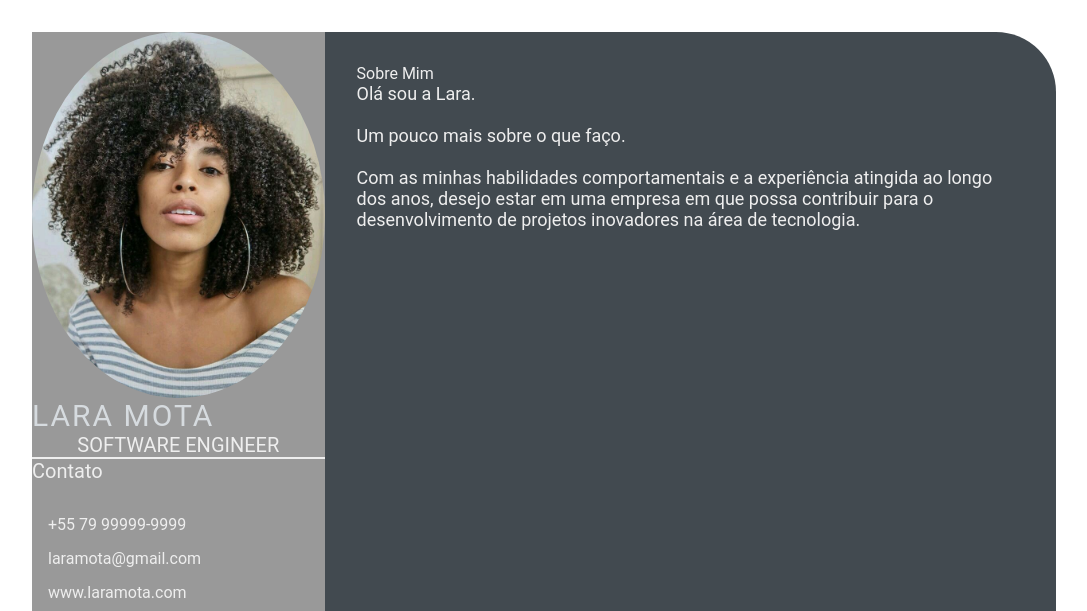
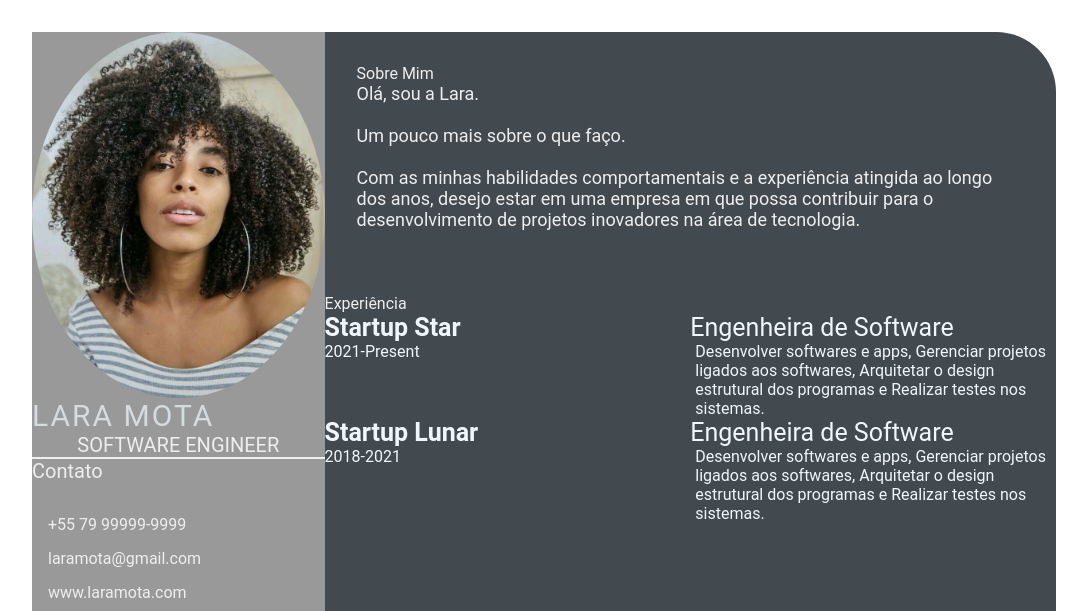
Before and after one commit to Lari-Lopes/devweekgit.github.io, a plain HTML site: page index.html in a window 1280 px wide. Shown: the top 611 px of the page, without its empty margins (96-1183 px from the left). Drawn offline with Linux system fonts and the light colour scheme.

Commit message:
feature: update css files (#3)

```diff
--- a/index.html
+++ b/index.html
@@ -40,13 +40,38 @@
                 <section class="about gap">
                     <div class="right-title">Sobre Mim</div>
                     <p class="about-me-contents">
-                        Olá sou a Lara.<br>
+                        Olá, sou a Lara.<br>
                         <br> Um pouco mais sobre o que faço.
                         <br>
                         <br>Com as minhas habilidades comportamentais e a experiência atingida ao longo dos anos, desejo estar em uma empresa em que possa contribuir para o desenvolvimento de projetos inovadores na área de tecnologia.
                     </p>
                 </section>
             </div>
+            <section class="experience gap">
+                <div class="right-title">Experiência</div>
+                <div class="experience-contents">
+                    <div class="exp-left">
+                        <p class="exp-company-name">Startup Star</p>
+                        <p class="exp-time period">2021-Present</p>
+                    </div>
+                    <div class="exp-right">
+                        <p class="exp-position">Engenheira de Software</p>
+                        <p class="exp-desc">
+                            Desenvolver softwares e apps, Gerenciar projetos ligados aos softwares, Arquitetar o design estrutural dos programas e Realizar testes nos sistemas.
+                        </p>
+                    </div>
+                    <div class="exp-left">
+                        <p class="exp-company-name">Startup Lunar</p>
+                        <p class="exp-time period">2018-2021</p>
+                    </div>
+                    <div class="exp-right">
+                        <p class="exp-position">Engenheira de Software</p>
+                        <p class="exp-desc">
+                            Desenvolver softwares e apps, Gerenciar projetos ligados aos softwares, Arquitetar o design estrutural dos programas e Realizar testes nos sistemas.
+                        </p>
+                    </div>
+                </div>
+            </section>
         </section>
     </main>
 </body>
--- a/style.css
+++ b/style.css
@@ -101,3 +101,38 @@
     font-size: 18px;
     color: #eeeeee;
 }
+
+.experience-contents,
+.education-contents,
+.awards-contents {
+    display: grid;
+    grid-template-columns: repeat(2, 1fr);
+    padding-bottom: 2rem;
+    color: #F1F8FD;
+}
+
+.exp-company-name,
+.education-school-name,
+.awards-company-name {
+    font-size: 25px;
+    font-weight: bold;
+}
+
+.exp-time-period,
+.educationp-time-period,
+.awards-time-period {
+    font-size: 18px;
+}
+
+.exp-position,
+.education-subject,
+.awards-name {
+    font-size: 25px;
+}
+
+.exp-desc,
+.education-desc,
+.awards-desc {
+    font-size: 16px;
+    padding-left: 5px;
+}
```
